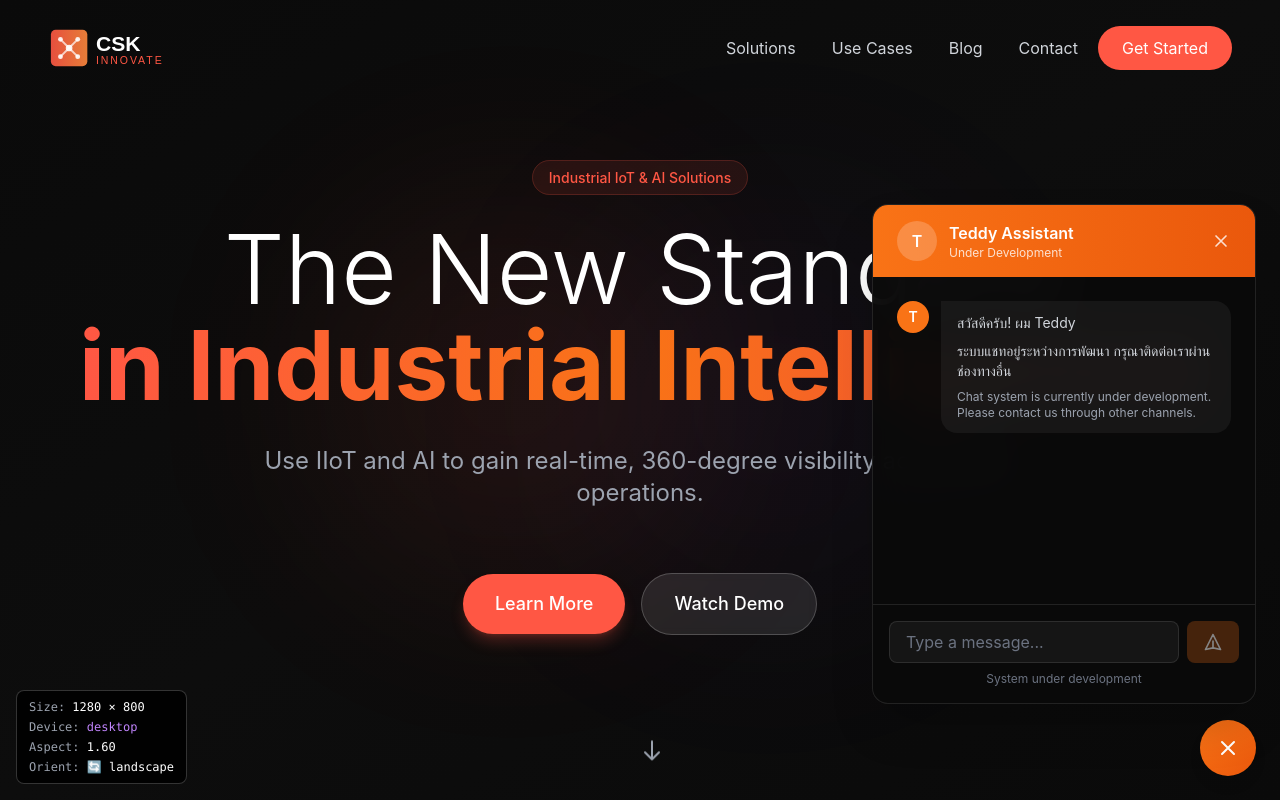
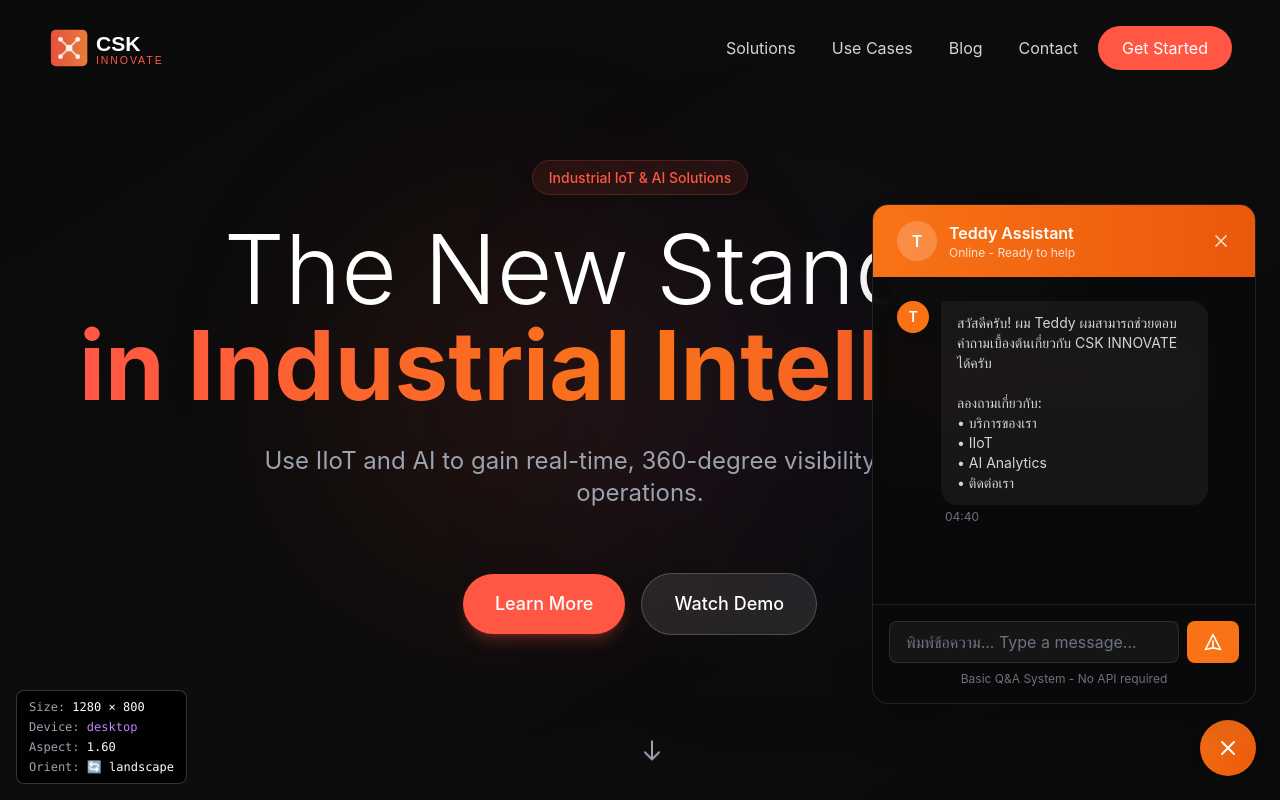
Before and after one commit to jaroohGit/csk-innovate, a Next.js app: page / in a window 1280 px wide. Both pictures are taken after a click on the button "Open chat". Shown: the top 800 px of the page. Built offline with nearby package versions, Linux system fonts and the light colour scheme.

Commit message:
Add basic Q&A chat system without API

```diff
--- a/components/ChatButton.tsx
+++ b/components/ChatButton.tsx
@@ -1,14 +1,103 @@
 'use client';
 
-import { useState } from 'react';
+import { useState, useRef, useEffect } from 'react';
+
+interface Message {
+  text: string;
+  isUser: boolean;
+  timestamp: Date;
+}
 
 export default function ChatButton() {
   const [isOpen, setIsOpen] = useState(false);
   const [message, setMessage] = useState('');
+  const [messages, setMessages] = useState<Message[]>([
+    {
+      text: 'สวัสดีครับ! ผม Teddy ผมสามารถช่วยตอบคำถามเบื้องต้นเกี่ยวกับ CSK INNOVATE ได้ครับ\n\nลองถามเกี่ยวกับ:\n• บริการของเรา\n• IIoT\n• AI Analytics\n• ติดต่อเรา',
+      isUser: false,
+      timestamp: new Date(),
+    },
+  ]);
+  const messagesEndRef = useRef<HTMLDivElement>(null);
+
+  const scrollToBottom = () => {
+    messagesEndRef.current?.scrollIntoView({ behavior: 'smooth' });
+  };
+
+  useEffect(() => {
+    scrollToBottom();
+  }, [messages]);
+
+  const getBotResponse = (userMessage: string): string => {
+    const msg = userMessage.toLowerCase();
+
+    // สวัสดี / Hello
+    if (msg.includes('สวัสดี') || msg.includes('hello') || msg.includes('hi')) {
+      return 'สวัสดีครับ! ยินดีที่ได้รู้จักครับ มีอะไรให้ผมช่วยไหมครับ?';
+    }
+
+    // บริการ / Services
+    if (msg.includes('บริการ') || msg.includes('service') || msg.includes('ทำอะไร')) {
+      return 'CSK INNOVATE มีบริการหลัก 4 ด้าน:\n\n1. 🏭 Industrial IIoT Platform\n   - Real-time monitoring\n   - Remote control systems\n\n2. 🤖 AI Analytics & Prediction\n   - Predictive maintenance\n   - Process optimization\n\n3. 🎯 Smart Manufacturing Solutions\n   - Digital transformation\n   - Industry 4.0\n\n4. 💼 Use Cases & Success Stories\n   - Wastewater treatment\n   - Food & beverage industry\n\nสนใจด้านไหนเป็นพิเศษครับ?';
+    }
+
+    // IIoT
+    if (msg.includes('iiot') || msg.includes('iot') || msg.includes('อินเทอร์เน็ต')) {
+      return '🏭 Industrial IIoT Platform ของเรา:\n\n• Real-time Data Monitoring\n  - ติดตามข้อมูลแบบเรียลไทม์\n  - Dashboard แสดงผลข้อมูล\n\n• Remote Control\n  - ควบคุมระบบจากระยะไกล\n  - Alert & notification\n\n• MQTT Protocol\n  - การสื่อสารที่เสถียร\n  - รองรับ sensor หลากหลาย\n\nสนใจรายละเอียดเพิ่มเติมไหมครับ?';
+    }
+
+    // AI
+    if (msg.includes('ai') || msg.includes('artificial') || msg.includes('ปัญญาประดิษฐ์') || msg.includes('เอไอ')) {
+      return '🤖 AI Analytics & Prediction:\n\n• Predictive Maintenance\n  - ทำนายการเสียของเครื่องจักร\n  - ลดค่าใช้จ่ายในการซ่อมบำรุง\n\n• Process Optimization\n  - เพิ่มประสิทธิภาพการผลิต\n  - ลดของเสีย\n\n• Machine Learning Models\n  - BOD/COD prediction\n  - Quality control\n\nต้องการทราบรายละเอียดเพิ่มเติมไหมครับ?';
+    }
+
+    // ติดต่อ / Contact
+    if (msg.includes('ติดต่อ') || msg.includes('contact') || msg.includes('email') || msg.includes('โทร') || msg.includes('phone')) {
+      return '📞 ติดต่อ CSK INNOVATE:\n\n• Email: info@cskinnovate.com\n• Phone: +66 (0) XX-XXX-XXXX\n• Website: www.cskinnovate.com\n\nหรือสามารถกรอกฟอร์มติดต่อในหน้าเว็บด้านล่างได้เลยครับ!';
+    }
+
+    // ราคา / Price
+    if (msg.includes('ราคา') || msg.includes('price') || msg.includes('ค่าใช้จ่าย') || msg.includes('cost')) {
+      return 'ราคาของบริการจะขึ้นอยู่กับ:\n\n• ขนาดของโครงการ\n• จำนวน sensors/devices\n• ความซับซ้อนของระบบ\n• Feature ที่ต้องการ\n\nแนะนำให้ติดต่อทีมงานเพื่อขอใบเสนอราคาที่เหมาะสมกับความต้องการของคุณครับ!\n\n📧 Email: info@cskinnovate.com';
+    }
+
+    // Wastewater
+    if (msg.includes('น้ำเสีย') || msg.includes('wastewater') || msg.includes('wwt') || msg.includes('บำบัด')) {
+      return '💧 Wastewater Treatment Monitoring:\n\n• Real-time parameter monitoring\n  - pH, BOD, COD, SS\n  - Temperature, Flow rate\n\n• Treatment Efficiency\n  - BOD removal: 86%+\n  - COD removal: 70%+\n  - SS removal: 83%+\n\n• Predictive Analytics\n  - BOD prediction\n  - Maintenance scheduling\n\nสนใจ case study เพิ่มเติมไหมครับ?';
+    }
+
+    // ขอบคุณ / Thank you
+    if (msg.includes('ขอบคุณ') || msg.includes('thank') || msg.includes('ขอบใจ')) {
+      return 'ยินดีครับ! มีคำถามอื่นๆ อีกไหมครับ? 😊';
+    }
+
+    // Default
+    return 'ขอโทษครับ ผมยังไม่เข้าใจคำถามนี้\n\nลองถามเกี่ยวกับ:\n• บริการของเรา\n• IIoT Platform\n• AI Analytics\n• ติดต่อเรา\n• ราคา\n\nหรือติดต่อทีมงานโดยตรงที่ info@cskinnovate.com ครับ';
+  };
 
   const handleSend = () => {
     if (message.trim()) {
-      alert('ระบบแชทอยู่ระหว่างการพัฒนา\nChat system is under development');
+      // Add user message
+      const userMsg: Message = {
+        text: message,
+        isUser: true,
+        timestamp: new Date(),
+      };
+      setMessages((prev) => [...prev, userMsg]);
+
+      // Get bot response
+      const botResponse = getBotResponse(message);
+
+      // Add bot response after a short delay
+      setTimeout(() => {
+        const botMsg: Message = {
+          text: botResponse,
+          isUser: false,
+          timestamp: new Date(),
+        };
+        setMessages((prev) => [...prev, botMsg]);
+      }, 500);
+
       setMessage('');
     }
   };
@@ -43,7 +132,7 @@
               </div>
               <div>
                 <h3 className="text-white font-semibold">Teddy Assistant</h3>
-                <p className="text-white/80 text-xs">Under Development</p>
+                <p className="text-white/80 text-xs">Online - Ready to help</p>
               </div>
             </div>
             <button
@@ -58,25 +147,33 @@
 
           {/* Messages */}
           <div className="flex-1 overflow-y-auto p-6 space-y-4">
-            {/* Welcome Message */}
-            <div className="flex gap-3">
-              <div className="w-8 h-8 bg-orange-500 rounded-full flex items-center justify-center flex-shrink-0">
-                <span className="text-white text-sm font-semibold">T</span>
-              </div>
-              <div className="flex-1">
-                <div className="bg-white/5 rounded-2xl rounded-tl-none px-4 py-3">
-                  <p className="text-gray-300 text-sm">
-                    สวัสดีครับ! ผม Teddy
-                  </p>
-                  <p className="text-gray-300 text-sm mt-2">
-                    ระบบแชทอยู่ระหว่างการพัฒนา กรุณาติดต่อเราผ่านช่องทางอื่น
-                  </p>
-                  <p className="text-gray-400 text-xs mt-2">
-                    Chat system is currently under development. Please contact us through other channels.
+            {messages.map((msg, index) => (
+              <div key={index} className={`flex gap-3 ${msg.isUser ? 'flex-row-reverse' : ''}`}>
+                {!msg.isUser && (
+                  <div className="w-8 h-8 bg-orange-500 rounded-full flex items-center justify-center flex-shrink-0">
+                    <span className="text-white text-sm font-semibold">T</span>
+                  </div>
+                )}
+                <div className="flex-1 max-w-[80%]">
+                  <div
+                    className={`rounded-2xl px-4 py-3 ${
+                      msg.isUser
+                        ? 'bg-orange-500 text-white rounded-tr-none ml-auto'
+                        : 'bg-white/5 text-gray-300 rounded-tl-none'
+                    }`}
+                  >
+                    <p className="text-sm whitespace-pre-line">{msg.text}</p>
+                  </div>
+                  <p className="text-xs text-gray-500 mt-1 px-1">
+                    {msg.timestamp.toLocaleTimeString('th-TH', {
+                      hour: '2-digit',
+                      minute: '2-digit',
+                    })}
                   </p>
                 </div>
               </div>
-            </div>
+            ))}
+            <div ref={messagesEndRef} />
           </div>
 
           {/* Input */}
@@ -87,14 +184,12 @@
                 value={message}
                 onChange={(e) => setMessage(e.target.value)}
                 onKeyPress={(e) => e.key === 'Enter' && handleSend()}
-                placeholder="Type a message..."
+                placeholder="พิมพ์ข้อความ... Type a message..."
                 className="flex-1 bg-white/5 border border-white/10 rounded-lg px-4 py-2 text-white placeholder-gray-500 focus:outline-none focus:ring-2 focus:ring-orange-500"
-                disabled
               />
               <button
                 onClick={handleSend}
-                disabled
-                className="bg-orange-500/50 text-white px-4 py-2 rounded-lg transition-colors cursor-not-allowed opacity-50"
+                className="bg-orange-500 hover:bg-orange-600 text-white px-4 py-2 rounded-lg transition-colors"
               >
                 <svg className="w-5 h-5" fill="none" stroke="currentColor" viewBox="0 0 24 24">
                   <path strokeLinecap="round" strokeLinejoin="round" strokeWidth={2} d="M12 19l9 2-9-18-9 18 9-2zm0 0v-8" />
@@ -102,7 +197,7 @@
               </button>
             </div>
             <p className="text-gray-500 text-xs mt-2 text-center">
-              System under development
+              Basic Q&A System - No API required
             </p>
           </div>
         </div>
```
